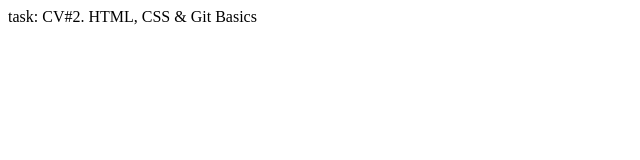
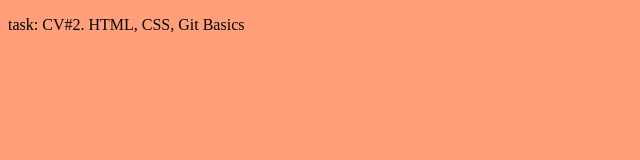
Before and after one commit to EkaterinAutumn/rsschool-cv, a plain HTML site: page index.html in a window 1280 px wide. Shown: the whole page, without its empty margins (0-640 px from the left). Drawn offline with Linux system fonts and the light colour scheme.

Commit message:
feat: link style in html

```diff
--- a/index.html
+++ b/index.html
@@ -5,8 +5,9 @@
     <meta http-equiv="X-UA-Compatible" content="IE=edge">
     <meta name="viewport" content="width=device-width, initial-scale=1.0">
     <title>Document</title>
+    <link rel="stylesheet" href="style.css">
 </head>
 <body>
-   task: CV#2. HTML, CSS & Git Basics
+   <p>task: CV#2. HTML, CSS, Git Basics</p>
 </body>
 </html>
```
